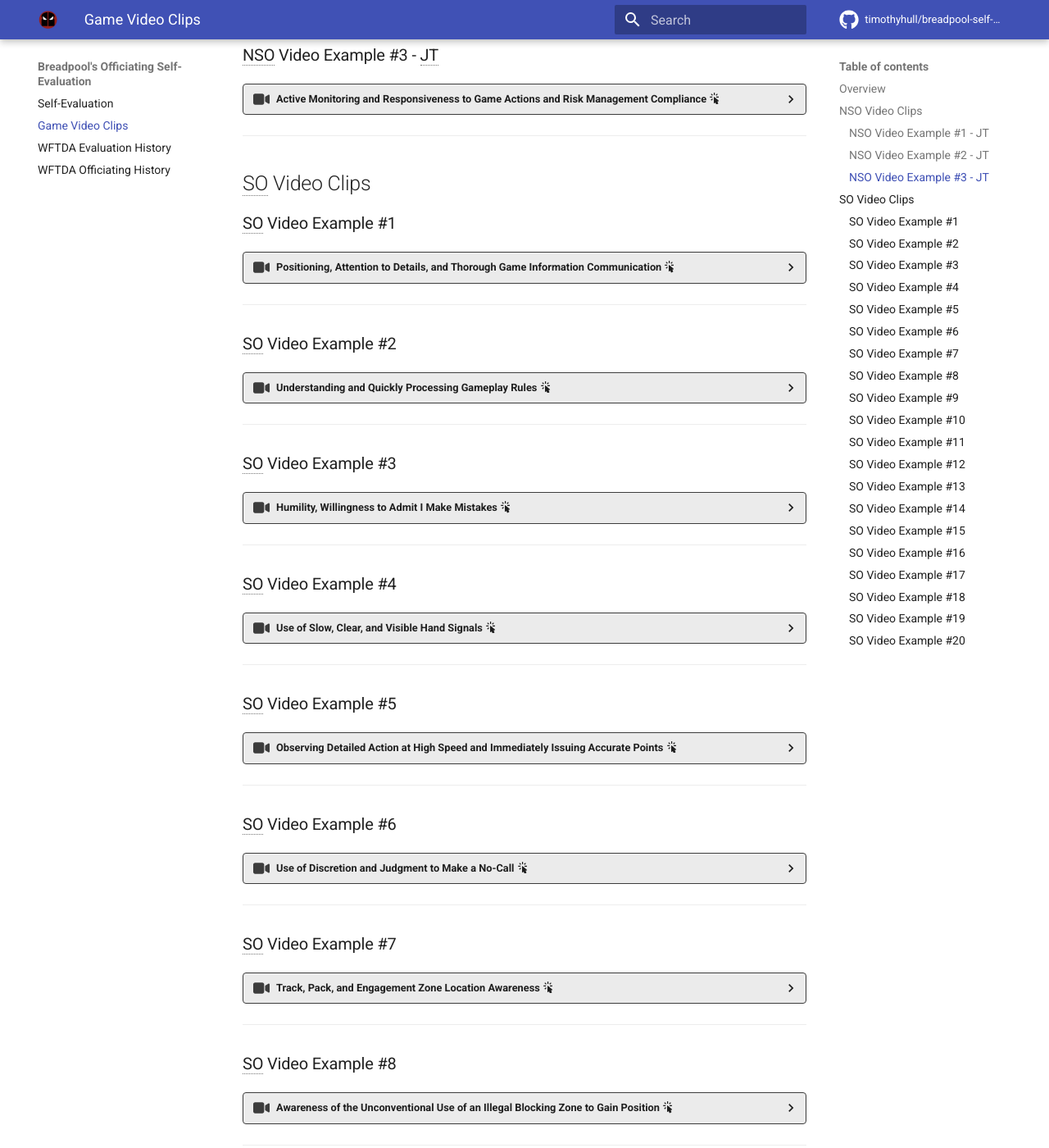
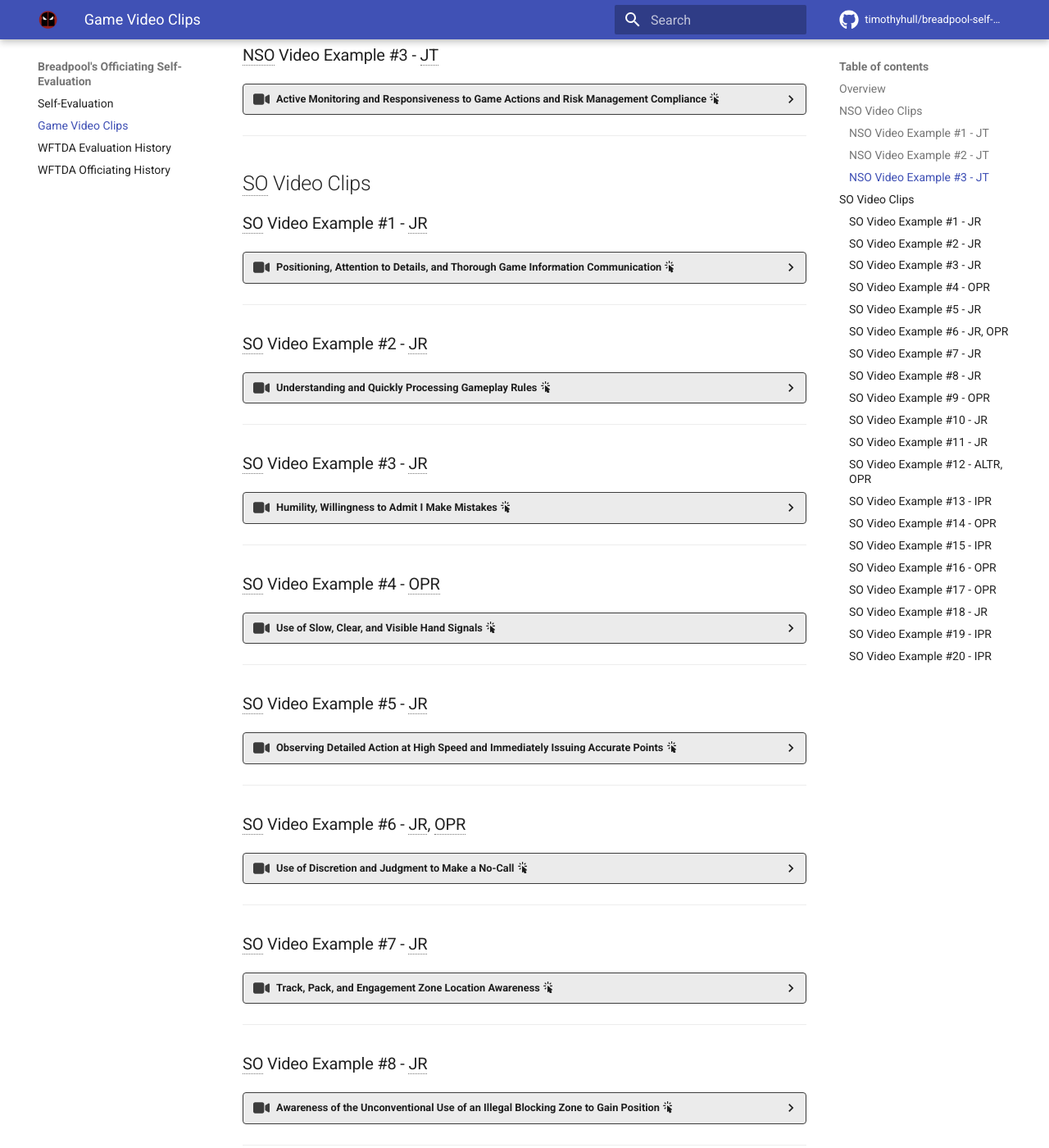
Before and after one commit to timothyhull/breadpool-self-eval, an MkDocs documentation site: the page built from docs/game_video_clips.md, in a window 1280 px wide and 1400 px high, scrolled down 640 px. Shown: the whole window at 82% size. Built offline with MkDocs 1.6.1 and Material for MkDocs 9.7.7, drawn with Linux system fonts in a browser that asks for light colours; comment, search, counter and statistics services are not loaded; some of the changed text lies outside the part shown.

Commit message:
Add positions to SO headings

```diff
--- a/docs/game_video_clips.md
+++ b/docs/game_video_clips.md
@@ -245,7 +245,7 @@ Below are links to some of my officiating performances that highlight my capabil
 
 ## SO Video Clips
 
-### SO Video Example #1
+### SO Video Example #1 - JR
 
 ??? video "Positioning, Attention to Details, and Thorough Game Information Communication :material-cursor-default-click:"
 
@@ -274,7 +274,7 @@ Below are links to some of my officiating performances that highlight my capabil
 
 ---
 
-### SO Video Example #2
+### SO Video Example #2 - JR
 
 ??? video "Understanding and Quickly Processing Gameplay Rules :material-cursor-default-click:"
 
@@ -302,7 +302,7 @@ Below are links to some of my officiating performances that highlight my capabil
 
 ---
 
-### SO Video Example #3
+### SO Video Example #3 - JR
 
 ??? video "Humility, Willingness to Admit I Make Mistakes :material-cursor-default-click:"
 
@@ -327,7 +327,7 @@ Below are links to some of my officiating performances that highlight my capabil
 
 ---
 
-### SO Video Example #4
+### SO Video Example #4 - OPR
 
 ??? video "Use of Slow, Clear, and Visible Hand Signals :material-cursor-default-click:"
 
@@ -387,7 +387,7 @@ Below are links to some of my officiating performances that highlight my capabil
 
 ---
 
-### SO Video Example #5
+### SO Video Example #5 - JR
 
 ??? video "Observing Detailed Action at High Speed and Immediately Issuing Accurate Points :material-cursor-default-click:"
 
@@ -416,7 +416,7 @@ Below are links to some of my officiating performances that highlight my capabil
 
 ---
 
-### SO Video Example #6
+### SO Video Example #6 - JR, OPR
 
 ??? video "Use of Discretion and Judgment to Make a No-Call :material-cursor-default-click:"
 
@@ -506,7 +506,7 @@ Below are links to some of my officiating performances that highlight my capabil
 
 ---
 
-### SO Video Example #7
+### SO Video Example #7 - JR
 
 ??? video "Track, Pack, and Engagement Zone Location Awareness :material-cursor-default-click:"
 
@@ -533,7 +533,7 @@ Below are links to some of my officiating performances that highlight my capabil
 
 ---
 
-### SO Video Example #8
+### SO Video Example #8 - JR
 
 ??? video "Awareness of the Unconventional Use of an Illegal Blocking Zone to Gain Position :material-cursor-default-click:"
 
@@ -559,7 +559,7 @@ Below are links to some of my officiating performances that highlight my capabil
 
 ---
 
-### SO Video Example #9
+### SO Video Example #9 - OPR
 
 ??? video "Awareness/Tracking of a Non-Initiator Cut While Remaining in Position :material-cursor-default-click:"
 
@@ -588,7 +588,7 @@ Below are links to some of my officiating performances that highlight my capabil
 
 ---
 
-### SO Video Example #10
+### SO Video Example #10 - JR
 
 ??? video "Body Positioning, Lateral Movement, Rapid Acceleration/Acceleration, Advanced Stop Techniques, and Player Positioning Awareness :material-cursor-default-click:"
 
@@ -616,7 +616,7 @@ Below are links to some of my officiating performances that highlight my capabil
 
 ---
 
-### SO Video Example #11
+### SO Video Example #11 - JR
 
 ??? video "Controlled, Mid-Corner, Rapid Stop and While Maintaining Position  :material-cursor-default-click:"
 
@@ -645,7 +645,7 @@ Below are links to some of my officiating performances that highlight my capabil
 
 ---
 
-### SO Video Example #12
+### SO Video Example #12 - ALTR, OPR
 
 ??? video "ALTR Readiness and Rapid Activation  :material-cursor-default-click:"
 
@@ -681,7 +681,7 @@ Below are links to some of my officiating performances that highlight my capabil
 
 ---
 
-### SO Video Example #13
+### SO Video Example #13 - IPR
 
 ??? video "Respectfully and Kindly Listening to an Unhappy Coach :material-cursor-default-click:"
 
@@ -713,7 +713,7 @@ Below are links to some of my officiating performances that highlight my capabil
 
 ---
 
-### SO Video Example #14
+### SO Video Example #14 - OPR
 
 ??? video "Positioning Precision, Hustle, & Peer Communication :material-cursor-default-click:"
 
@@ -754,7 +754,7 @@ Below are links to some of my officiating performances that highlight my capabil
 
 ---
 
-### SO Video Example #15
+### SO Video Example #15 - IPR
 
 ??? video "Use of Skating Techniques Recover and Maintain Accurate Positioning :material-cursor-default-click:"
 
@@ -789,7 +789,7 @@ Below are links to some of my officiating performances that highlight my capabil
 
 ---
 
-### SO Video Example #16
+### SO Video Example #16 - OPR
 
 ??? video "Attention to Details to Avoid Issuing a Penalty :material-cursor-default-click:"
 
@@ -818,7 +818,7 @@ Below are links to some of my officiating performances that highlight my capabil
 
 ---
 
-### SO Video Example #17
+### SO Video Example #17 - OPR
 
 ??? video "Proactively Monitoring Game Action :material-cursor-default-click:"
 
@@ -856,7 +856,7 @@ Below are links to some of my officiating performances that highlight my capabil
 
 ---
 
-### SO Video Example #18
+### SO Video Example #18 - JR
 
 ??? video "Identifying and Tracking Complex Non-Initiator Cut Scenarios :material-cursor-default-click:"
 
@@ -902,7 +902,7 @@ Below are links to some of my officiating performances that highlight my capabil
 
 ---
 
-### SO Video Example #19
+### SO Video Example #19 - IPR
 
 ??? video "Contact Initiation and Game Impact Assessment :material-cursor-default-click:"
 
@@ -935,7 +935,7 @@ Below are links to some of my officiating performances that highlight my capabil
 
 ---
 
-### SO Video Example #20
+### SO Video Example #20 - IPR
 
 ??? video "Calmness, Composure, and Pack Precision While Under Pressure :material-cursor-default-click:"
 
```
